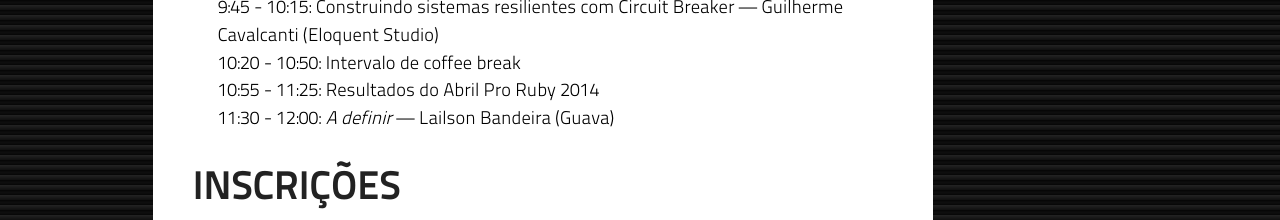
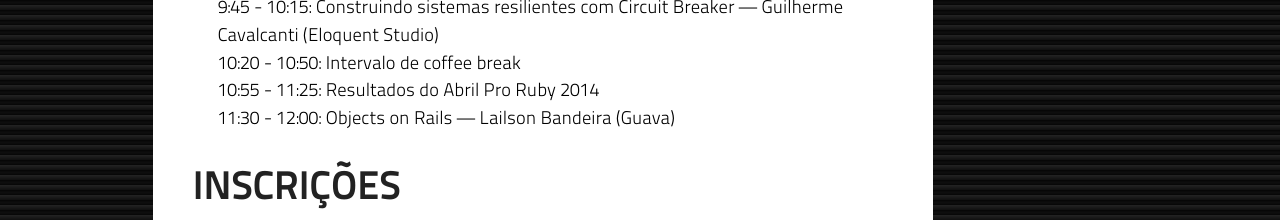
Before and after one commit to frevo-on-rails/frevo-on-rails.github.com, a Jekyll site: the page built from _posts/2014-06-19-encontro-julho.markdown, in a window 1280 px wide. Shown: the part 655-875 px from the top of the page. Built offline with Jekyll 4.4.1, drawn with Linux system fonts in a browser that asks for light colours; nearby versions of some CDN libraries; comment, search, counter and statistics services are not loaded; grey boxes are pictures that could not be loaded.

Commit message:
Update 2014-06-19-encontro-julho.markdown

```diff
--- a/_posts/2014-06-19-encontro-julho.markdown
+++ b/_posts/2014-06-19-encontro-julho.markdown
@@ -17,7 +17,7 @@ Neste encontro teremos 4 palestras sobre os mais diversos temas. Caso você quer
 - 9:45 - 10:15: Construindo sistemas resilientes com Circuit Breaker — Guilherme Cavalcanti (Eloquent Studio)
 - 10:20 - 10:50: Intervalo de coffee break
 - 10:55 - 11:25: Resultados do Abril Pro Ruby 2014
-- 11:30 - 12:00: _A definir_ — Lailson Bandeira (Guava)
+- 11:30 - 12:00: Objects on Rails — Lailson Bandeira (Guava)
 
 
 ## Inscrições
```
